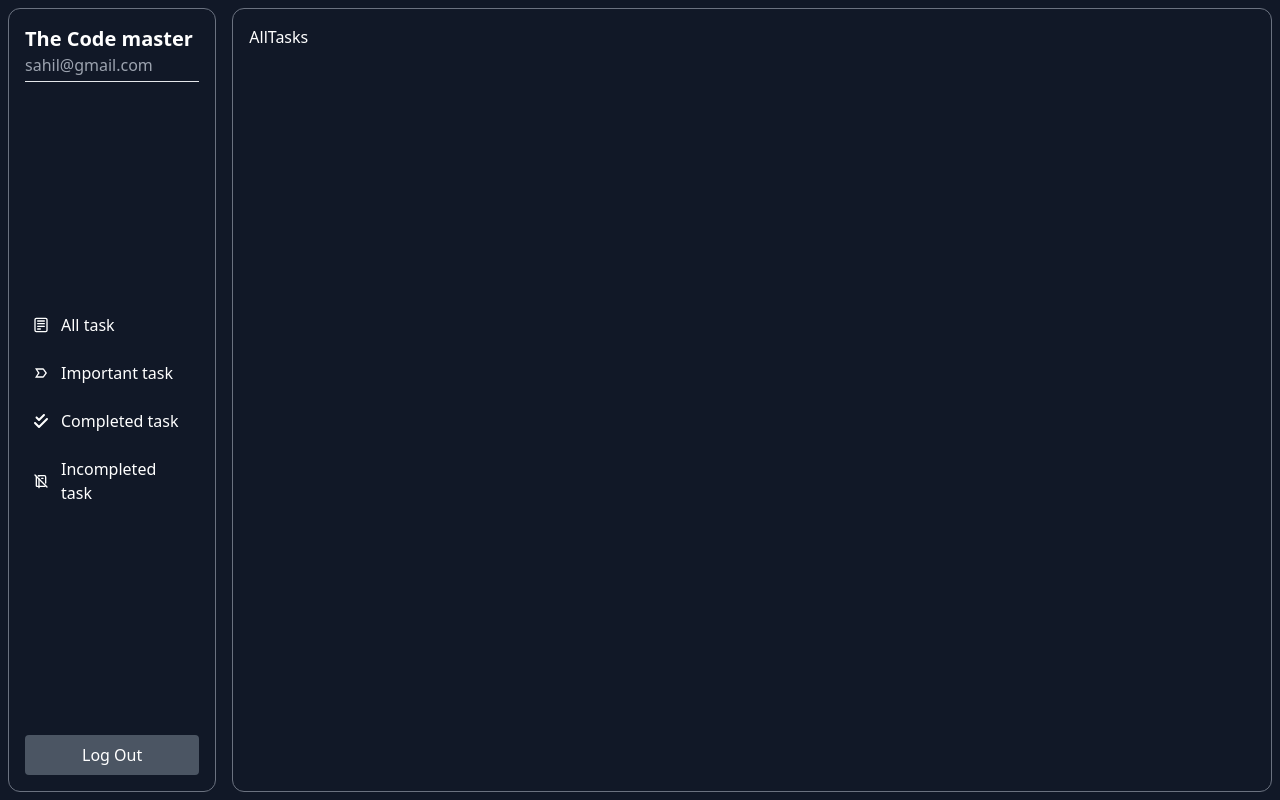
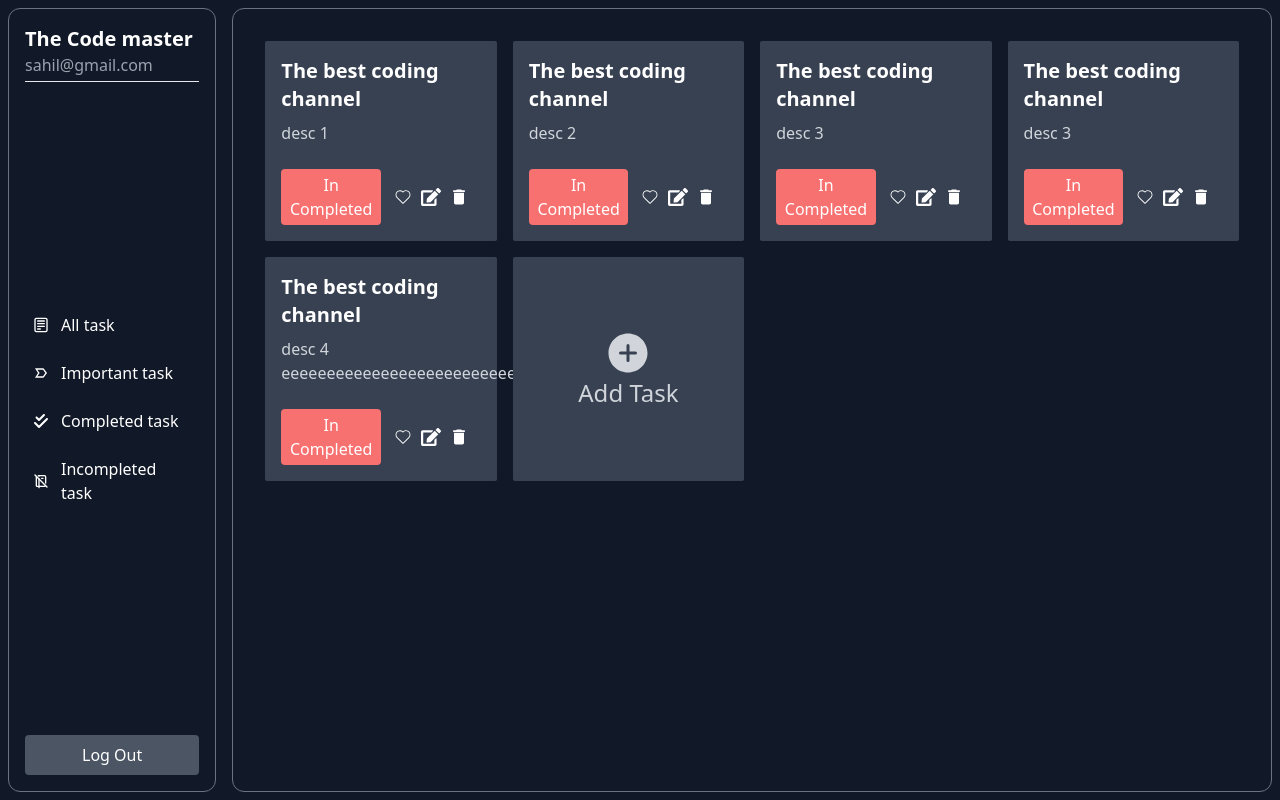
Before and after one commit to Sahilkumar26244/Todo-Tailwind-MERN-frontend-, a React (Create React App) app: page / in a window 1280 px wide. Built offline with nearby package versions, Linux system fonts and the light colour scheme.

Commit message:
all tasks UI is completed box

```diff
--- /dev/null
+++ b/src/components/Home/Cards.jsx
@@ -0,0 +1,67 @@
+import React from 'react'
+import { CiHeart } from "react-icons/ci";
+import { FaEdit } from "react-icons/fa";
+import { MdDelete } from "react-icons/md";
+import { IoAddCircle } from "react-icons/io5";
+
+
+
+
+function Cards() {
+    const data = [
+        {
+            title:"The  best coding channel",
+            desc:"desc 1"
+        },
+        {
+            title:"The  best coding channel",
+            desc:"desc 2"
+        },
+        {
+            title:"The  best coding channel",
+            desc:"desc 3"
+        },
+        {
+            title:"The  best coding channel",
+            desc:"desc 3"
+        },
+        {
+            title:"The  best coding channel",
+            desc:"desc 4 eeeeeeeeeeeeeeeeeeeeeeeeeeeeeeeeeeeeeeeeeeeeee"
+        }
+    ]
+  return (
+    <div className='grid grid-cols-4 gap-4 p-4'>
+        {data && data.map((items,i) =>
+            <div className='bg-gray-700 rounded-sm p-4 flex flex-col justify-between'>
+                <div>
+                    <h3 className='text-xl font-semibold'>{items.title}</h3>
+                    <p className='text-gray-300 my-2'>{items.desc}</p>
+                </div>
+                <div className='mt-4 w-full flex items-center'>
+                    <button className='bg-red-400 px-2 py-1 rounded w-3/6'>In Completed</button>
+                    <div className='text-white  p-2 w-3/6 text-xl flex justify-around font-semibold'>
+                        <button>
+                            <CiHeart/>
+                        </button>
+                        <button>
+                            <FaEdit/>
+                        </button>
+                        <button>
+                            <MdDelete/>
+                        </button>
+                    </div>
+                </div>
+            </div>
+        )}
+
+        <div className='bg-gray-700 rounded-sm p-4 flex flex-col justify-center items-center text-gray-300 hover:scale-105 hover:cursor-pointer transition-all duration-300'>
+            <IoAddCircle className='text-5xl'/>
+            <h2 className='text-2xl '>Add Task</h2>
+        </div>
+
+    </div>
+  )
+}
+
+export default Cards
--- a/src/pages/AllTasks.jsx
+++ b/src/pages/AllTasks.jsx
@@ -1,8 +1,11 @@
 import React from 'react'
+import Cards from '../components/Home/Cards'
 
 function AllTasks() {
   return (
-    <div>AllTasks</div>
+    <div>
+        <Cards/>
+    </div>
   )
 }
 
```
